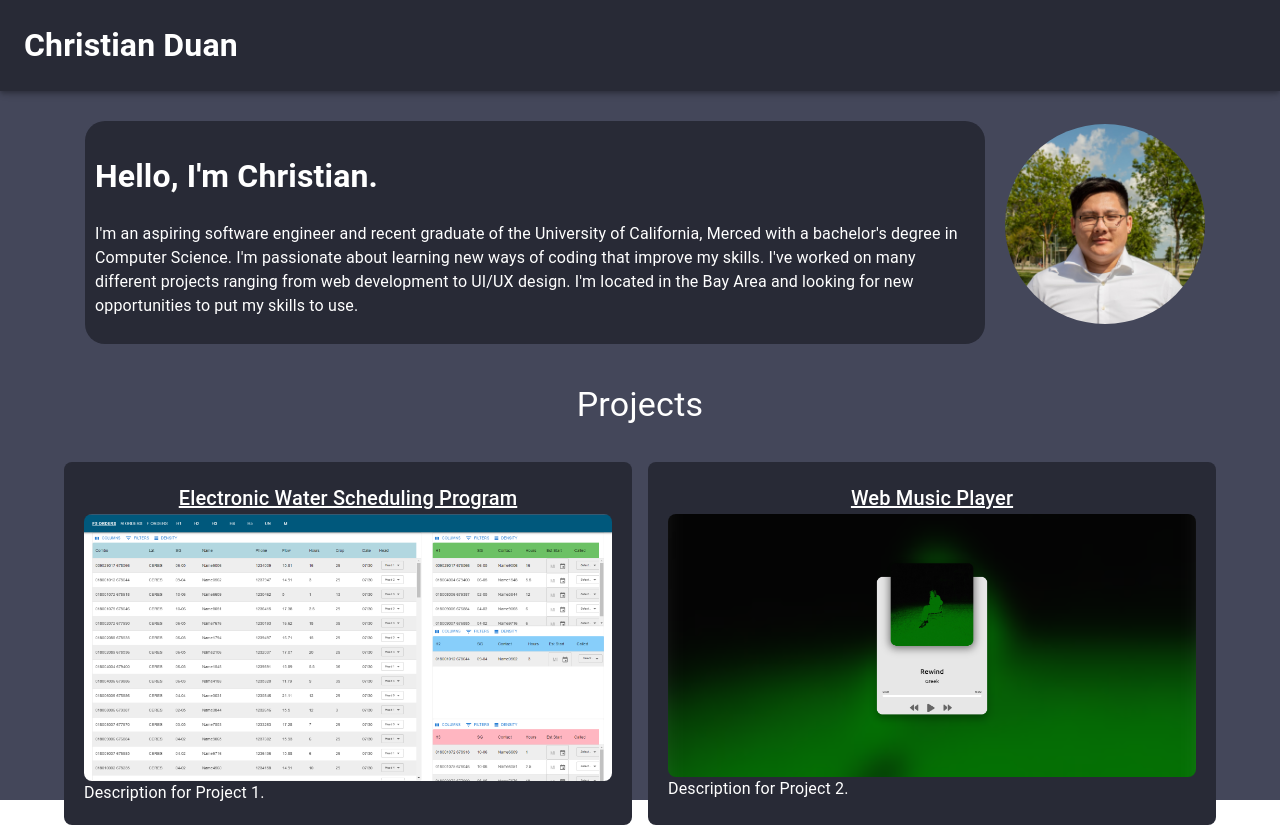
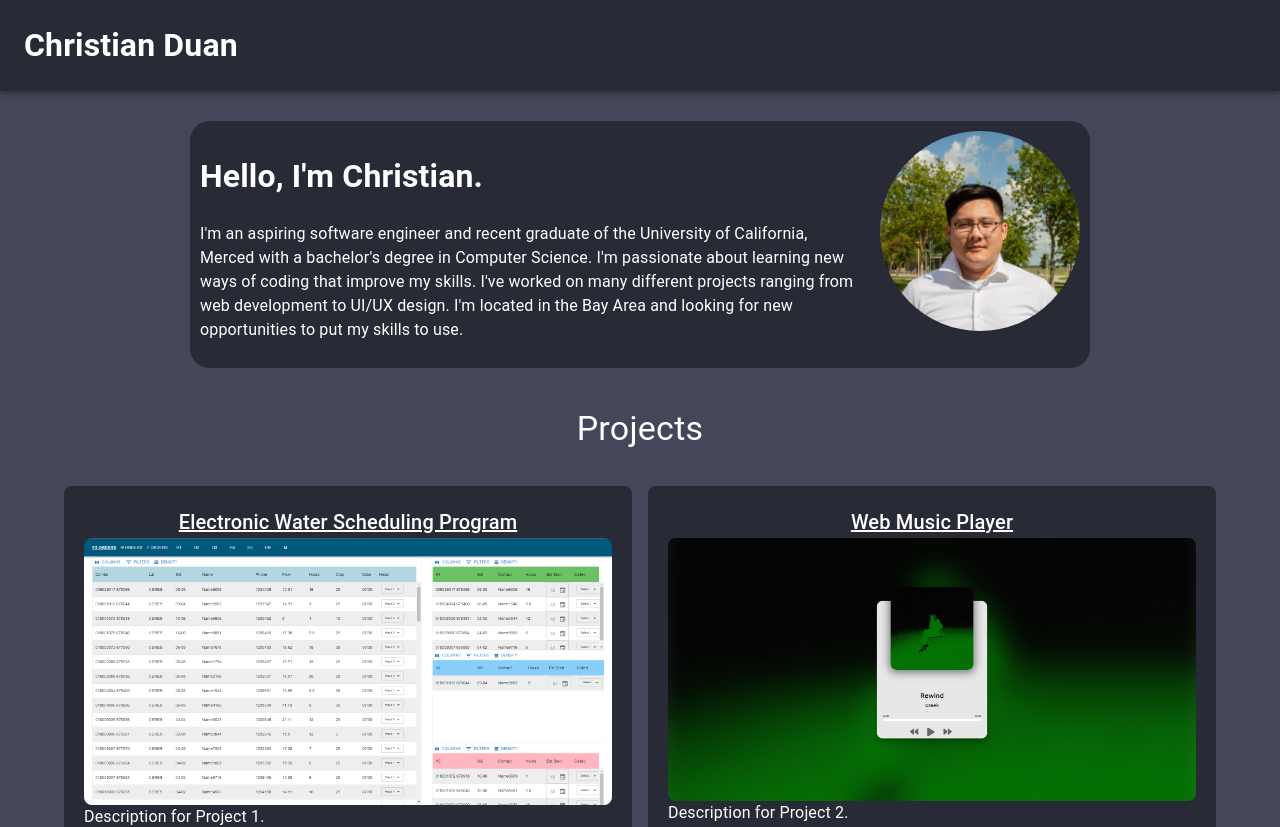
Before and after one commit to christianduan/portfolio, a Next.js app: page / in a window 1280 px wide. Shown: the top 827 px of the page. Built offline with nearby package versions, Linux system fonts and the light colour scheme.

Commit message:
Fixed AboutMe, tested react snap scroll

```diff
--- a/components/AboutMe.js
+++ b/components/AboutMe.js
@@ -4,19 +4,39 @@ import Box from "@mui/material/Box";
 export default function AboutMe() {
   return (
     <Box sx={{
+      display: 'flex',
+      justifyContent: 'center',
+      alignItems: 'center',
+      height: 'auto'
+    }}>
+      <Box sx={{
         backgroundColor: '#282A36',
-            height: 'flex',
         width: '900px',
         marginTop: '10px',
-            marginLeft: '10px',
         padding: '10px',
-            borderRadius: '20px'
+        borderRadius: '20px',
+        display: 'flex'
       }}>
-            <h1 style={{color: 'white', }}>Hello, I'm Christian.</h1>
-            <p style={{color: 'white'}}>I'm an aspiring software engineer and recent graduate of the
+        <Box sx={{
+          flex: 1,
+          paddingRight: '20px'
+        }}>
+          <h1 style={{ color: 'white', }}>Hello, I'm Christian.</h1>
+          <p style={{ color: 'white' }}>I'm an aspiring software engineer and recent graduate of the
             University of California, Merced with a bachelor's degree in Computer Science. I'm passionate about learning
             new ways of coding that improve my skills. I've worked on many different projects ranging from web development
             to UI/UX design. I'm located in the Bay Area and looking for new opportunities to put my skills to use.</p>
         </Box>
+        <Box sx={{
+          flexShrink: 0
+        }}>
+          <img src="/me.jpg" alt="Me"
+            style={{
+              width: '200px',
+              borderRadius: '50%',
+            }} />
+        </Box>
+      </Box>
+    </Box>
   );
 }
--- a/package.json
+++ b/package.json
@@ -15,6 +15,8 @@
     "@mui/material": "^5.15.20",
     "next": "14.2.4",
     "react": "^18",
-    "react-dom": "^18"
+    "react-dom": "^18",
+    "react-scroll": "^1.9.0",
+    "react-scroll-snap": "^1.0.0"
   }
 }
--- a/pages/index.js
+++ b/pages/index.js
@@ -10,7 +10,7 @@ export default function Home() {
       display: 'flex',
       flexDirection: 'column',
       backgroundColor: '#44475A',
-      height: '100vh'
+      height: '100%'
     }}>
       <NavBar/>
 
@@ -18,16 +18,10 @@ export default function Home() {
         display: 'flex',
         justifyContent: 'center',
         alignItems: 'center',
-        padding: '20px'
+        padding: '20px',
       }}>
         <AboutMe/>
-        <Box sx={{ flexShrink: 0, marginLeft: '20px' }}>
-          <img src="/me.jpg" alt="Me"
-            style={{
-              width: '200px',
-              borderRadius: '50%',
-            }}/>
-        </Box>
+
       </Box>
 
       <Box sx={{
@@ -41,9 +35,11 @@ export default function Home() {
       </Box>
 
       <Projects/>
-
-      <Contact/>
-
+      <Box sx={{
+        padding: '20px',
+      }}>
+        <Contact/>
+      </Box>
     </div>
   );
 }
```
Also changed, not shown: 1 other file (tests, documents, lock files or other folders). Lines whose indentation alone changed are shown as unchanged.
